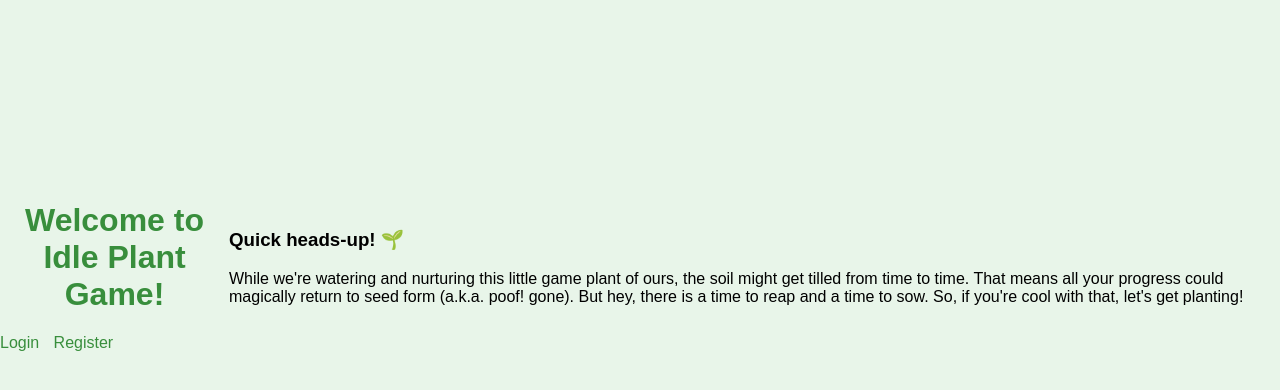
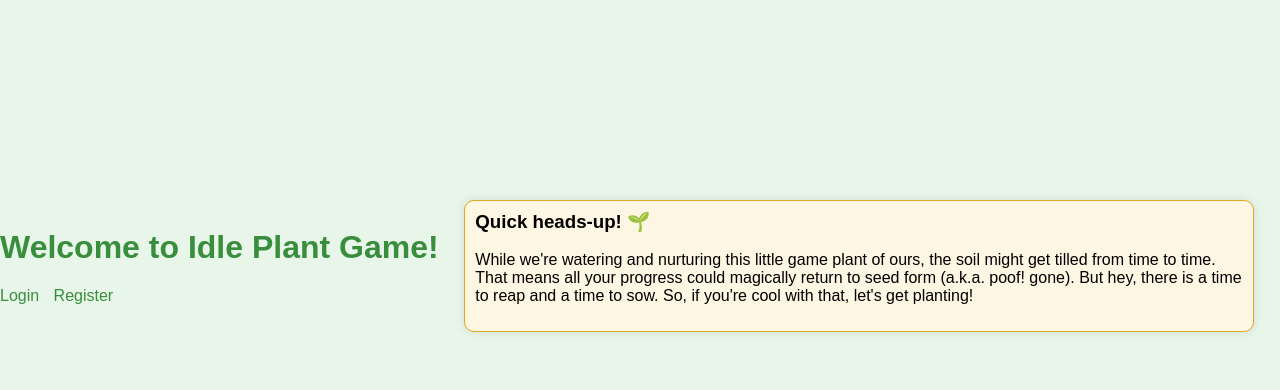
Before and after one commit to ABHase/PlantGame, a Flask app: page / in a window 1280 px wide. Shown: the part 134-524 px from the top of the page. Run offline with Flask 3, Linux system fonts and the light colour scheme.

Commit message:
More HTML tweaks

```diff
--- a/backend/static/styles.css
+++ b/backend/static/styles.css
@@ -54,3 +54,22 @@
 a:hover {
     text-decoration: underline;
 }
+
+
+.warning {
+    width: 60%;  /* You can adjust this value as needed */
+    margin: 0 auto;  /* Centers the box */
+    padding: 10px;
+    border: 1px solid #e3a81d;  /* A border color that matches the theme */
+    border-radius: 10px;
+    box-shadow: 0 0 10px rgba(0,0,0,0.1);  /* A slight shadow for depth */
+    background-color: #fdf6e3;  /* A light background color */
+}
+
+.warning h3 {
+    margin-top: 0;  /* Ensure there's no extra spacing at the top */
+}
+
+.content {
+    margin-bottom: 20px;  /* Add some spacing between the content and warning */
+}
--- a/backend/templates/index.html
+++ b/backend/templates/index.html
@@ -3,11 +3,10 @@
 <head>
     <title>Plant Game</title>
     <link rel="icon" href="{{ url_for('static', filename='favicon.ico') }}" type="image/x-icon">
-    <link rel="stylesheet" href="{{ url_for('static', filename='styles.css') }}"> <!-- If you placed the CSS in a separate file -->
+    <link rel="stylesheet" href="{{ url_for('static', filename='styles.css') }}">
     <script>
         var APP_ENV = "{{ env }}";
     </script>
-
 </head>
 <body>
     <div class="content">
```
